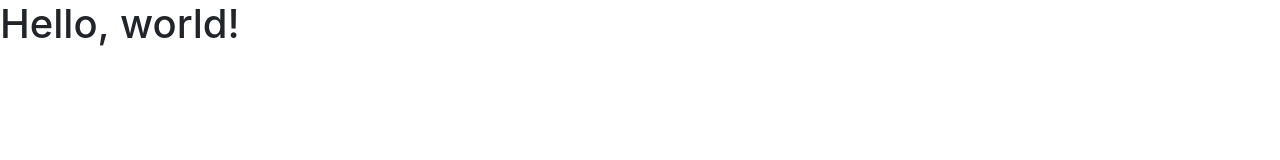
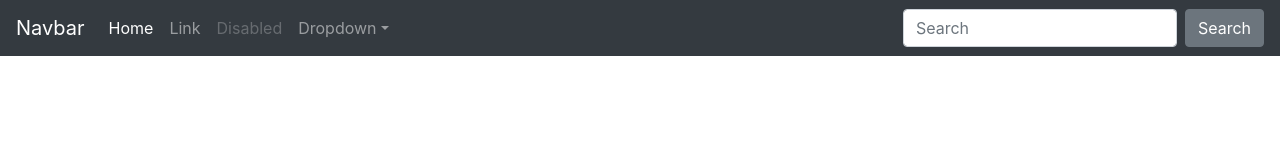
Before and after one commit to LucasMartins1/atividadeAv1, a plain HTML site: page index.html in a window 1280 px wide. Drawn offline with nearby package versions, Linux system fonts and the light colour scheme.

Commit message:
segundo commit

```diff
--- /dev/null
+++ b/css/starter-template.css
@@ -0,0 +1,7 @@
+body {
+  padding-top: 5rem;
+}
+.starter-template {
+  padding: 3rem 1.5rem;
+  text-align: center;
+}
--- a/index.html
+++ b/index.html
@@ -6,12 +6,46 @@
     <meta name="viewport" content="width=device-width, initial-scale=1, shrink-to-fit=no">
 
     <!-- Bootstrap CSS -->
-    <link rel="stylesheet" href="https://stackpath.bootstrapcdn.com/bootstrap/4.4.1/css/bootstrap.min.css" integrity="sha384-Vkoo8x4CGsO3+Hhxv8T/Q5PaXtkKtu6ug5TOeNV6gBiFeWPGFN9MuhOf23Q9Ifjh" crossorigin="anonymous">
+    <link rel="stylesheet" href="css/bootstrap.css" >
+    <title>Hello, world!</title>
 
-    <title>Hello, world!</title>
+    <link href="starter-template/css.css" rel="stylesheet">
   </head>
   <body>
-    <h1>Hello, world!</h1>
+
+    <nav class="navbar navbar-expand-md navbar-dark bg-dark fixed-top">
+        <a class="navbar-brand" href="#">Navbar</a>
+        <button class="navbar-toggler" type="button" data-toggle="collapse" data-target="#navbarsExampleDefault" aria-controls="navbarsExampleDefault" aria-expanded="false" aria-label="Toggle navigation">
+          <span class="navbar-toggler-icon"></span>
+        </button>
+
+        <div class="collapse navbar-collapse" id="navbarsExampleDefault">
+          <ul class="navbar-nav mr-auto">
+            <li class="nav-item active">
+              <a class="nav-link" href="#">Home <span class="sr-only">(current)</span></a>
+            </li>
+            <li class="nav-item">
+              <a class="nav-link" href="#">Link</a>
+            </li>
+            <li class="nav-item">
+              <a class="nav-link disabled" href="#" tabindex="-1" aria-disabled="true">Disabled</a>
+            </li>
+            <li class="nav-item dropdown">
+              <a class="nav-link dropdown-toggle" href="#" id="dropdown01" data-toggle="dropdown" aria-haspopup="true" aria-expanded="false">Dropdown</a>
+              <div class="dropdown-menu" aria-labelledby="dropdown01">
+                <a class="dropdown-item" href="#">Action</a>
+                <a class="dropdown-item" href="#">Another action</a>
+                <a class="dropdown-item" href="#">Something else here</a>
+              </div>
+            </li>
+          </ul>
+          <form class="form-inline my-2 my-lg-0">
+            <input class="form-control mr-sm-2" type="text" placeholder="Search" aria-label="Search">
+            <button class="btn btn-secondary my-2 my-sm-0" type="submit">Search</button>
+          </form>
+        </div>
+      </nav>
+
 
     <!-- Optional JavaScript -->
     <!-- jQuery first, then Popper.js, then Bootstrap JS -->
```
